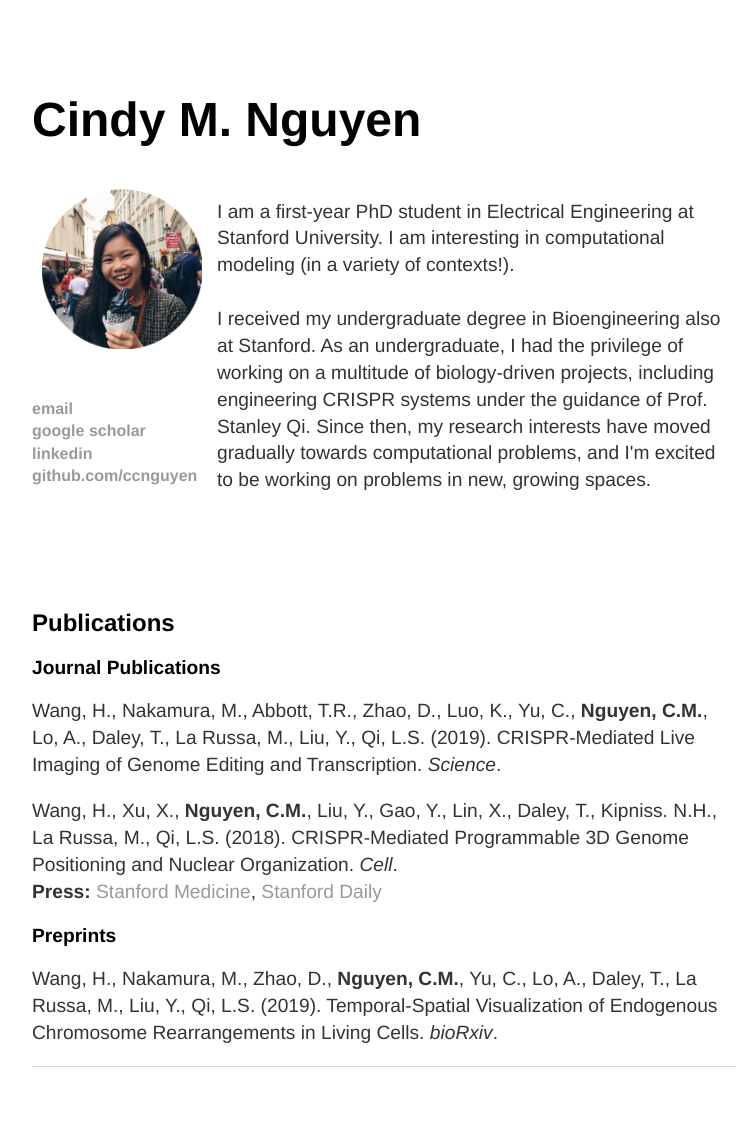
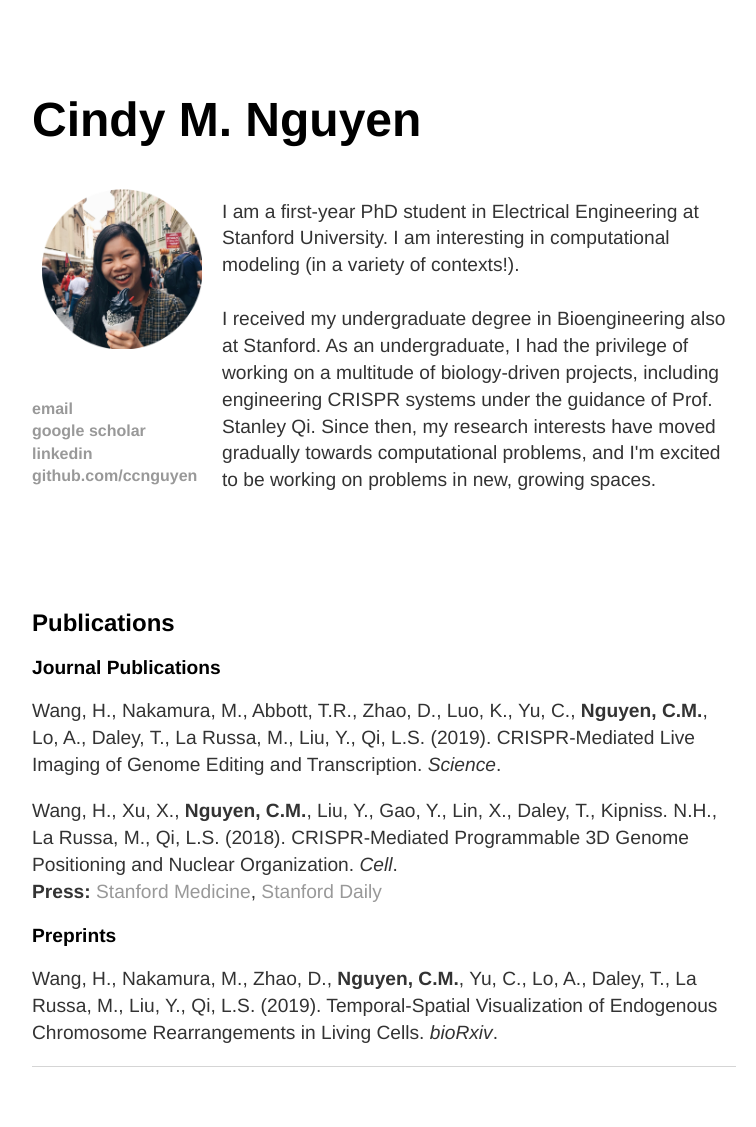
Before and after one commit to ccnguyen/ccnguyen.github.io, a Jekyll site: the page built from index.html, in a window 1280 px wide. Shown: the whole page, without its empty margins (256-1012 px from the left). Built offline with Jekyll 4.4.1, drawn with Linux system fonts in a browser that asks for light colours.

Commit message:
Update main.css

```diff
--- a/css/main.css
+++ b/css/main.css
@@ -18,7 +18,7 @@ p .text { font-size: 0.8em; line-height: 1.4em; color: #333; }
 .self {
    width: 10em;
    height: 10em;
-   padding: 10px 15px 15px 10px;
+   padding: 10px 20px 15px 10px;
 }
 
 .container {
```
